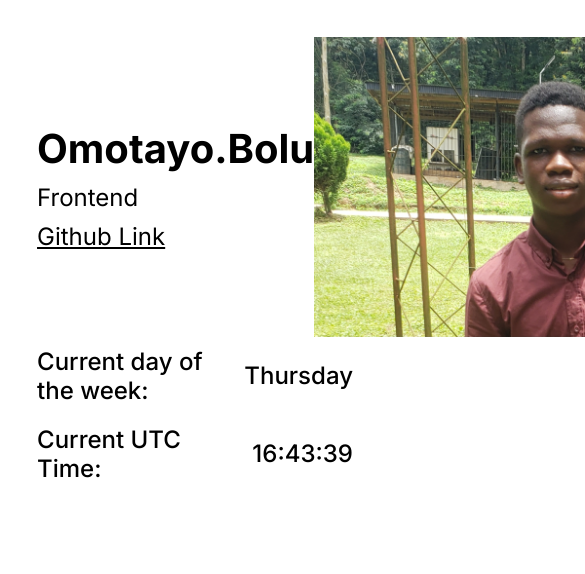
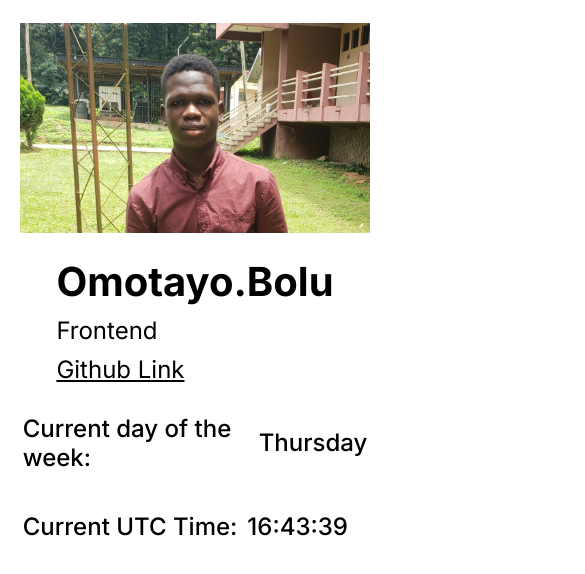
Before and after one commit to omotayobolu/hngx-task1, a plain HTML site: page index.html in a window 390 px wide. Shown: the top 574 px of the page, 585 px wide, since content can reach past the window. Drawn offline with Linux system fonts and the light colour scheme.

Commit message:
style: responsive for mobile

```diff
--- a/index.html
+++ b/index.html
@@ -23,11 +23,13 @@
           >Github Link</a
         >
       </div>
-      <img
-        src="./profile-pic.jpg"
-        alt="Omotayo.Bolu"
-        data-testid="slackDisplayImage"
-      />
+      <div>
+        <img
+          src="./profile-pic.jpg"
+          alt="Omotayo.Bolu"
+          data-testid="slackDisplayImage"
+        />
+      </div>
     </div>
     <div class="current">
       <p>Current day of the week:</p>
--- a/script.js
+++ b/script.js
@@ -19,5 +19,5 @@ day.innerText = weekDays[todayDay];
 const UTCTime = `${today.getUTCHours()}:${today
   .getUTCMinutes()
   .toString()
-  .padStart(2, "0")}:${today.getUTCSeconds()} `;
+  .padStart(2, "0")}:${today.getUTCSeconds().toString().padStart(2, "0")} `;
 time.innerHTML = UTCTime;
--- a/styles.css
+++ b/styles.css
@@ -31,11 +31,12 @@ a:hover {
 }
 
 img {
-  max-width: 500px;
+  width: 500px;
 }
 
 .home {
   display: flex;
+  flex-direction: row;
   align-items: center;
   justify-content: space-between;
 }
@@ -47,3 +48,22 @@ img {
   font-weight: 500;
   gap: 10px;
 }
+
+@media (max-width: 768px) {
+  html,
+  body {
+    margin: 3%;
+  }
+  .home {
+    flex-direction: column-reverse;
+    gap: 20px;
+  }
+
+  img {
+    max-width: 350px;
+  }
+
+  .current {
+    margin-top: 20px;
+  }
+}
```
